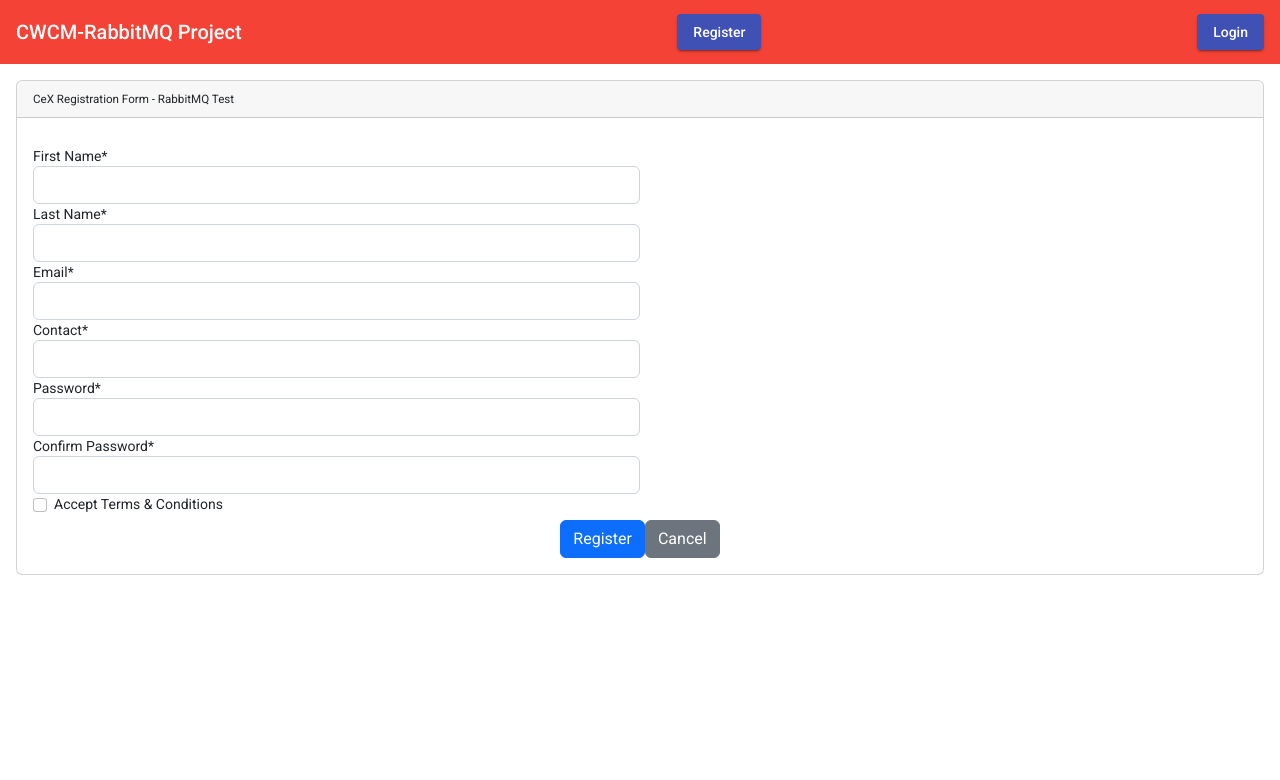
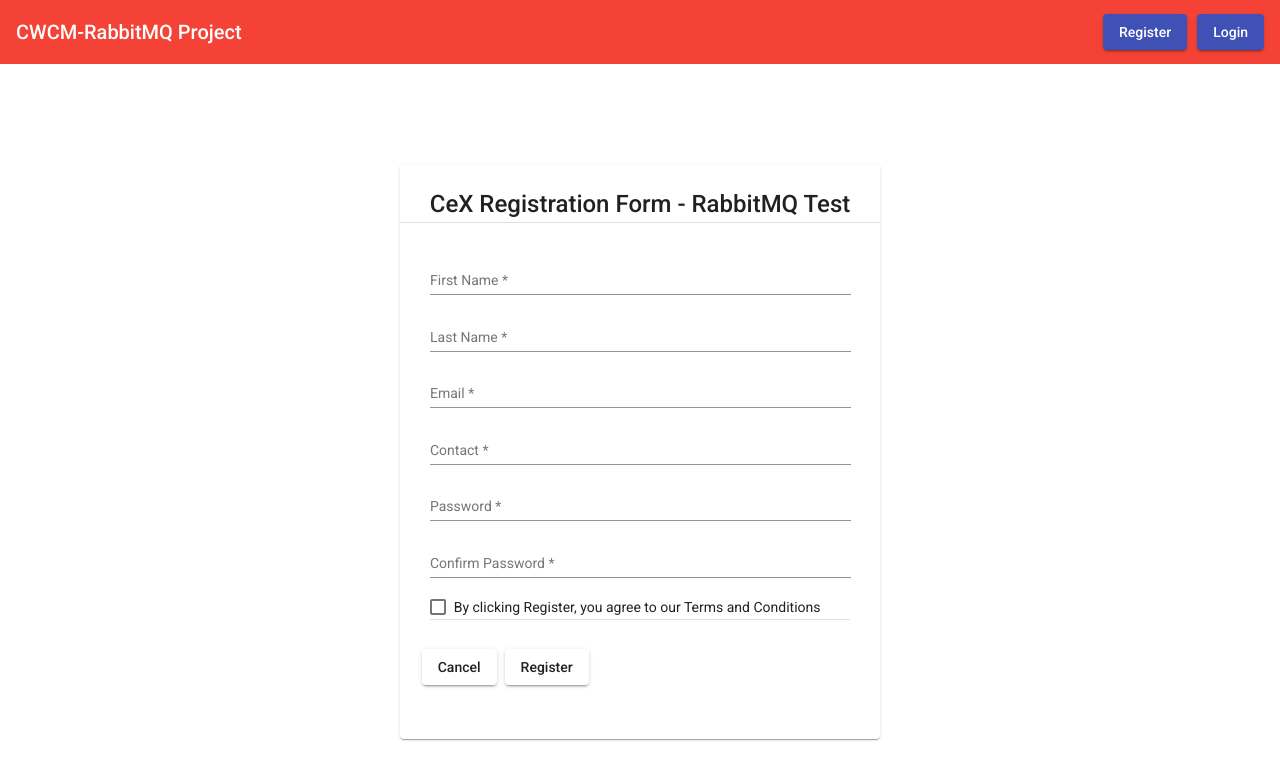
Before and after one commit to vsahu96/CWCM-Angular, an Angular app: page /register in a window 1280 px wide. Shown: the top 780 px of the page. Built offline with nearby package versions, Linux system fonts and the light colour scheme.

Commit message:
Registration Validation Completed

```diff
--- a/src/app/app.component.html
+++ b/src/app/app.component.html
@@ -1,23 +1,8 @@
-<!-- <nav class="navbar navbar-expand-lg navbar-light bg-light">
-    <a class="navbar-brand" href="#">CWCM RebbitMQ</a>
-    <button class="navbar-toggler" type="button" data-toggle="collapse" data-target="#navbarSupportedContent" aria-controls="navbarSupportedContent" aria-expanded="false" aria-label="Toggle navigation">
-      <span class="navbar-toggler-icon"></span>
-    </button>
-
-    <div class="collapse navbar-collapse" id="navbarSupportedContent">
-      <ul class="navbar-nav mr-auto">
-        <li class="nav-item active">
-          <a class="nav-link" routerLink="/register">Register</a>
-        </li>
-        <li class="nav-item">
-          <a class="nav-link" routerLink="/login">Login</a>
-        </li>
-      </ul>
-    </div>
-  </nav> -->
 <mat-toolbar class="flex justify-content-beween" color="warn">
-  CWCM-RabbitMQ Project
-  <button mat-raised-button routerLink="/register" color="primary">Register</button>
-  <button mat-raised-button routerLink="/login" color="primary">Login</button>
+  <div routerLink="/" style="cursor:pointer"> CWCM-RabbitMQ Project </div>
+  <div>
+    <button mat-raised-button routerLink="/register" color="primary" style="margin-right:10px;">Register</button>
+    <button mat-raised-button routerLink="/login" color="primary">Login</button>
+  </div>
 </mat-toolbar>
 <router-outlet></router-outlet>
--- a/src/app/auth/login/login.component.html
+++ b/src/app/auth/login/login.component.html
@@ -1,6 +1,6 @@
 <div class="flex">
     <div class="m-auto">
-        <mat-card>
+        <mat-card style="margin-top: 200px; width: 100%; padding: 30px;">
             <mat-card-title>Login Here</mat-card-title>
 
             <mat-card-subtitle>Enter your email and password to login</mat-card-subtitle>
@@ -18,8 +18,9 @@
                 </form>
                 <mat-divider></mat-divider>
                 <mat-card-actions>
-                    <button type="submit" mat-raised-button>Login</button>
+                    <button type="submit" *ngIf="!isLoggedIn" (click)="login()" mat-raised-button>Login</button>
                 </mat-card-actions>
+                <mat-progress-bar *ngIf="isLoggedIn" mode="indeterminate"></mat-progress-bar>
             </mat-card-content>
         </mat-card>
     </div>
--- a/src/app/auth/login/login.component.ts
+++ b/src/app/auth/login/login.component.ts
@@ -1,4 +1,5 @@
 import { Component, OnInit } from '@angular/core';
+import { Router } from '@angular/router';
 
 @Component({
   selector: 'app-login',
@@ -7,9 +8,18 @@ import { Component, OnInit } from '@angular/core';
 })
 export class LoginComponent implements OnInit {
 
-  constructor() { }
+  constructor(private router:Router) { }
 
   ngOnInit(): void {
   }
 
+  isLoggedIn: boolean = false;
+
+  login() {
+    this.isLoggedIn = true;
+    setTimeout(() => {
+      this.router.navigate(['/']);
+    }, 2000);
+  }
+
 }
--- a/src/app/auth/register/register.component.html
+++ b/src/app/auth/register/register.component.html
@@ -1,79 +1,75 @@
-<!-- main app container -->
-<div class="card m-3">
-    <h5 class="card-header">CeX Registration Form - RabbitMQ Test</h5>
-    <div class="card-body">
-        <form [formGroup]="registerForm" (ngSubmit)="onSubmit()">
-            <div class="form-row">
-                <div class="form-group col-6">
-                    <label>First Name*</label>
-                    <input type="text" formControlName="firstName" class="form-control"
-                        [ngClass]="{ 'is-invalid': submitted && f['firstName'].errors }" />
-                    <div *ngIf="submitted && f['firstName'].errors" class="invalid-feedback">
-                        <div *ngIf="f['firstName'].errors['required']">First Name is required</div>
-                    </div>
-                </div>
-                <div class="form-group col-6">
-                    <label>Last Name*</label>
-                    <input type="text" formControlName="lastName" class="form-control"
-                        [ngClass]="{ 'is-invalid': submitted && f['lastName'].errors }" />
-                    <div *ngIf="submitted && f['lastName'].errors" class="invalid-feedback">
-                        <div *ngIf="f['lastName'].errors['required']">Last Name is required</div>
-                    </div>
-                </div>
-            </div>
-            <div class="form-row">
-                <div class="form-group col-6">
-                    <label>Email*</label>
-                    <input type="text" formControlName="email" class="form-control"
-                        [ngClass]="{ 'is-invalid': submitted && f['email'].errors }" />
-                    <div *ngIf="submitted && f['email'].errors" class="invalid-feedback">
-                        <div *ngIf="f['email'].errors['required']">Email is required</div>
-                        <div *ngIf="f['email']['errors']['email']">Email must be a valid email address</div>
-                    </div>
-                </div>
-                <div class="form-group col-6">
-                    <label>Contact*</label>
-                    <input type="text" formControlName="contact" class="form-control"
-                        [ngClass]="{ 'is-invalid': submitted && f['contact'].errors }" />
-                    <div *ngIf="submitted && f['contact'].errors" class="invalid-feedback">
-                        <div *ngIf="f['contact'].errors['required']">Contact number is required</div>
-                        <div *ngIf="f['contact'].hasError('minlength')">Contact number must be 10 digit numeric value</div>
-                        <div *ngIf="f['contact'].hasError('maxlength')">Contact number must be 10 digit numeric value Only</div>
-                        <div *ngIf="f['contact']['errors']['pattern']">Please enter valid contact number</div>
-                    </div>
-                </div>
-            </div>
-            <div class="form-row">
-                <div class="form-group col-6">
-                    <label>Password*</label>
-                    <input type="password" formControlName="password" class="form-control"
-                        [ngClass]="{ 'is-invalid': submitted && f['password'].errors }" />
-                    <div *ngIf="submitted && f['password'].errors" class="invalid-feedback">
-                        <div *ngIf="f['password'].errors['required']">Password is required</div>
-                        <div *ngIf="f['password']['errors']['minlength']">Password must be at least 6 characters</div>
-                    </div>
-                </div>
-                <div class="form-group col-6">
-                    <label>Confirm Password*</label>
-                    <input type="password" formControlName="confirmPassword" class="form-control"
-                        [ngClass]="{ 'is-invalid': submitted && f['confirmPassword']['errors'] }" />
-                    <div *ngIf="submitted && f['confirmPassword'].errors" class="invalid-feedback">
-                        <div *ngIf="f['confirmPassword'].errors['required']">Confirm Password is required</div>
-                        <div *ngIf="f['confirmPassword']['errors']['mustMatch']">Passwords must match</div>
-                    </div>
-                </div>
-            </div>
-            <div class="form-group form-check">
-                <input type="checkbox" formControlName="acceptTerms" id="acceptTerms" class="form-check-input"
-                    [ngClass]="{ 'is-invalid': submitted && f['acceptTerms'].errors }" />
-                <label for="acceptTerms" class="form-check-label">Accept Terms & Conditions</label>
-                <div *ngIf="submitted && f['acceptTerms'].errors" class="invalid-feedback">Accept Ts & Cs is required
-                </div>
-            </div>
-            <div class="text-center">
-                <button class="btn btn-primary mr-1">Register</button>
-                <button class="btn btn-secondary" type="reset" (click)="onReset()">Cancel</button>
-            </div>
-        </form>
+<div class="flex">
+    <div class="m-auto">
+        <mat-card style="margin-top: 100px; width: 100%; padding: 30px;">
+            <mat-card-title>CeX Registration Form - RabbitMQ Test</mat-card-title>
+            <mat-divider></mat-divider>
+            <mat-card-content style="margin-top:10%">
+                <form class="loginForm" [formGroup]="registerForm" (ngSubmit)="onSubmit()">
+                    <mat-form-field>
+                        <mat-label>First Name</mat-label>
+                        <input matInput type="text"  formControlName="firstName"
+                        [ngClass]="{ 'is-invalid': submitted && f['firstName'].errors }"  required />
+                        <div *ngIf="submitted && f['firstName'].errors" class="invalid-feedback">
+                            <mat-error *ngIf="f['firstName'].errors['required']">First Name is required</mat-error>
+                        </div>
+                    </mat-form-field>
+                    <mat-form-field>
+                        <mat-label>Last Name</mat-label>
+                        <input matInput type="text"  formControlName="lastName"
+                        [ngClass]="{ 'is-invalid': submitted && f['lastName'].errors }"  required />
+                        <div *ngIf="submitted && f['lastName'].errors" class="invalid-feedback">
+                            <mat-error *ngIf="f['lastName'].errors['required']">Last Name is required</mat-error>
+                        </div>
+                    </mat-form-field>
+                    <mat-form-field>
+                        <mat-label>Email</mat-label>
+                        <input matInput type="email"  formControlName="email"
+                        [ngClass]="{ 'is-invalid': submitted && f['email'].errors }"  required />
+                        <div *ngIf="submitted && f['email'].errors" class="invalid-feedback">
+                            <mat-error *ngIf="f['email'].errors['required']">Email is required</mat-error>
+                            <mat-error *ngIf="f['email']['errors']['email']">Email must be a valid email address</mat-error>
+                        </div>
+                    </mat-form-field>
+                    <mat-form-field>
+                        <mat-label>Contact</mat-label>
+                        <input matInput type="text"  formControlName="contact"
+                        [ngClass]="{ 'is-invalid': submitted && f['contact'].errors }" maxlength = "15" required />
+                        <div *ngIf="submitted && f['contact'].errors" class="invalid-feedback">
+                            <mat-error *ngIf="f['contact'].errors['required']">Contact number is required</mat-error>
+                            <mat-error *ngIf="f['contact'].hasError('minlength')">Contact number must be 10 digit numeric value</mat-error>
+                            <mat-error *ngIf="f['contact'].hasError('maxlength')">Contact number must be 10 digit numeric value Only</mat-error>
+                            <mat-error *ngIf="f['contact']['errors']['pattern']">Please enter valid contact number</mat-error>
+                        </div>
+                    </mat-form-field>
+                    <mat-form-field>
+                        <mat-label>Password</mat-label>
+                        <input matInput type="password"  formControlName="password"
+                        [ngClass]="{ 'is-invalid': submitted && f['password'].errors }"  required />
+                        <div *ngIf="submitted && f['password'].errors" class="invalid-feedback">
+                            <mat-error *ngIf="f['password'].errors['required']">Password is required</mat-error>
+                            <mat-error *ngIf="f['password']['errors']['minlength']">Password must be at least 6 characters</mat-error>
+                        </div>
+                    </mat-form-field>
+                    <mat-form-field>
+                        <mat-label>Confirm Password</mat-label>
+                        <input matInput type="password"  formControlName="confirmPassword"
+                        [ngClass]="{ 'is-invalid': submitted && f['confirmPassword'].errors }"  required />
+                        <div *ngIf="submitted && f['confirmPassword'].errors" class="invalid-feedback">
+                            <mat-error *ngIf="f['confirmPassword'].errors['required']">Confirm Password is required</mat-error>
+                            <mat-error *ngIf="f['confirmPassword']['errors']['mustMatch']">Passwords must match</mat-error>
+                        </div>
+                    </mat-form-field>
+                        <mat-checkbox class="example-margin" formControlName="acceptTerms">By clicking Register, you agree to our Terms and Conditions </mat-checkbox>
+                        <mat-error *ngIf="submitted && f['acceptTerms'].errors" class="invalid-feedback">Accept Ts & Cs is required
+                        </mat-error>
+                    <mat-divider></mat-divider>
+                <mat-card-actions  style="margin-top:5%">
+                    <button mat-raised-button color="secondory" type="reset" (click)="onReset()">Cancel</button>
+                    <button mat-raised-button>Register</button>
+                </mat-card-actions>
+                </form>
+            </mat-card-content>
+            <mat-progress-bar *ngIf="isShowLoader" mode="indeterminate"></mat-progress-bar>
+        </mat-card>
     </div>
 </div>
--- a/src/app/auth/register/register.component.ts
+++ b/src/app/auth/register/register.component.ts
@@ -13,7 +13,8 @@ import { MustMatch } from '../../_helpers/must-match.validator';
 export class RegisterComponent implements OnInit {
 
     registerForm!: FormGroup;
-    submitted = false;
+    submitted : boolean = false;
+    isShowLoader: boolean = false;
 
     constructor(private formBuilder: FormBuilder, private memberService: MemberService) { }
 
@@ -22,7 +23,7 @@ export class RegisterComponent implements OnInit {
             firstName: ['', Validators.required],
             lastName: ['', Validators.required],
             email: ['', [Validators.required, Validators.email]],
-            contact: ['', [Validators.required, Validators.minLength(10), Validators.maxLength(10), Validators.pattern('[- +()0-9]+')]],
+            contact: ['', [Validators.required, Validators.minLength(10), Validators.maxLength(15), Validators.pattern('[- +()0-9]+')]],
             password: ['', [Validators.required, Validators.minLength(6)]],
             confirmPassword: ['', Validators.required],
             acceptTerms: [false, Validators.requiredTrue]
@@ -36,9 +37,11 @@ export class RegisterComponent implements OnInit {
 
     onSubmit() {
         this.submitted = true;
+        this.isShowLoader = true;
 
         // stop here if form is invalid
         if (this.registerForm.invalid) {
+            this.isShowLoader = false;
             return;
         }
 
@@ -53,11 +56,18 @@ export class RegisterComponent implements OnInit {
             'contactNumber': this.registerForm.value.contact,
             'timezone': '',
             'platformId': 11,
+            'acceptAgreement': this.registerForm.value.acceptTerms
         }
         this.memberService.memberRegistration(userData).subscribe(
             res => {
+                this.isShowLoader = false;
                 const response = res.response;
                 console.log(response);
+            },
+            error => {
+                this.isShowLoader = false;
+                const errorResponse = error.error;
+                alert(errorResponse.response.error.internal_message);
             }
         )
     }
--- a/src/app/services/members/member.service.ts
+++ b/src/app/services/members/member.service.ts
@@ -11,14 +11,14 @@ export class MemberService {
 
   getAppsettings(): Observable<any> {
     const platformId = 11;
-    const url = 'https://wss2.cex.uk.webuy.io/v3/appsettings/prelogin?platformId=' + platformId;
+    const url = 'http://dev-wss2.cex.uk.webuy.ws/v3/appsettings/prelogin?platformId=' + platformId;
     return this.http.get(url);
   }
 
   memberRegistration(userData: any): Observable<any> {
     console.log(userData);
     // return;
-    const url = 'https://wss2.cex.uk.webuy.io/v3/members';
+    const url = 'http://dev-wss2.cex.uk.webuy.ws/v3/members';
     return this.http.post(url, userData);
   }
 }
```
Also changed, not shown: src/app/material-design/material-design.module.ts (+8 -1 lines), src/styles.css (+0 -11 lines).
